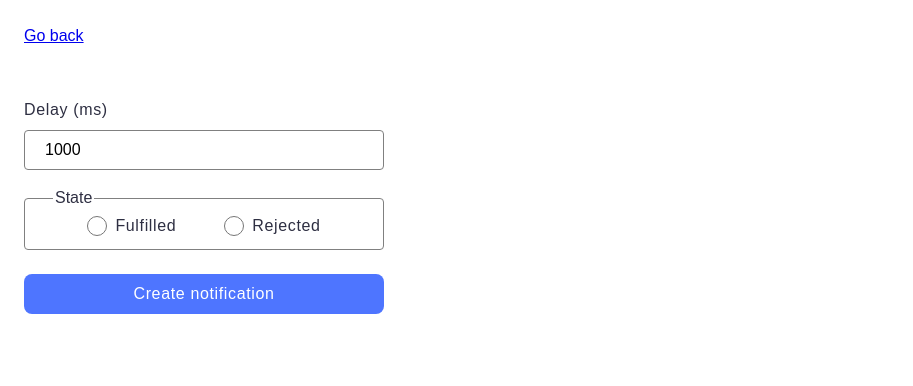
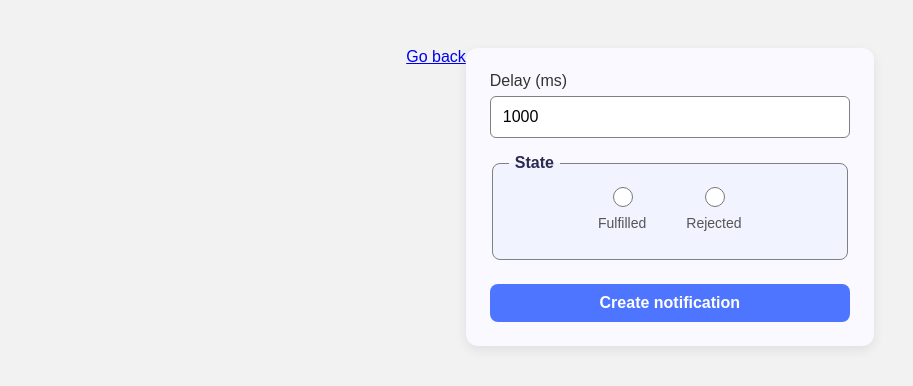
Before and after one commit to RatQ/goit-js-hw-10, a website built with Vite: page src/2-snackbar.html in a window 1280 px wide. Shown: the whole page, without its empty margins (0-913 px from the left). Built offline with nearby package versions, Linux system fonts and the light colour scheme.

Commit message:
full styles

```diff
--- a/package.json
+++ b/package.json
@@ -12,7 +12,7 @@
     "glob": "^8.1.0",
     "vite": "^4.0.5"
   },
-  "author": "Krystyna Hranovska <kr.hranovska@gmail.com>",
+  "author": "Oleksandra Koliesnikova <alyakolesnikova7@gmail.com>",
   "license": "ISC",
   "dependencies": {
     "flatpickr": "^4.6.13",
--- a/src/2-snackbar.html
+++ b/src/2-snackbar.html
@@ -5,7 +5,7 @@
     <meta http-equiv="X-UA-Compatible" content="IE=edge" />
     <meta name="viewport" content="width=device-width, initial-scale=1.0" />
     <title>Snackbar</title>
-    <link rel="stylesheet" href="./css/snackbar-styles.css" />
+    <link rel="stylesheet" href="./css/2-snackbar.css" />
   </head>
   <body>
     <a href="./index.html" class="back-link">Go back</a>
@@ -14,7 +14,6 @@
         Delay (ms)
         <input type="number" name="delay" required />
       </label>
-
       <fieldset>
         <legend>State</legend>
         <label>
@@ -26,7 +25,6 @@
           Rejected
         </label>
       </fieldset>
-
       <button type="submit">Create notification</button>
     </form>
     <script type="module" src="./js/2-snackbar.js"></script>
--- /dev/null
+++ b/src/css/1-timer.css
@@ -0,0 +1,87 @@
+body {
+  font-family: Arial, sans-serif;
+  background: #f2f2f2;
+  text-align: center;
+  padding: 40px;
+}
+
+.controls {
+  display: flex;
+  justify-content: center;
+  gap: 10px;
+  margin-bottom: 40px;
+}
+
+input {
+  display: inline-block;
+  border: 1px solid #808080;
+  border-radius: 4px;
+  outline: none;
+  font-size: 16px;
+  width: 260px;
+  height: 40px;
+  padding-left: 12px;
+}
+
+input:hover {
+  border-color: black;
+}
+
+input:disabled {
+  border-color: #ccc;
+  color: #999;
+}
+
+button {
+  border: none;
+  border-radius: 8px;
+  width: 80px;
+  height: 40px;
+  background: #4e75ff;
+  cursor: pointer;
+  color: white;
+  font-size: 16px;
+  font-weight: 500;
+  transition: 0.2s;
+}
+
+button:hover:not(:disabled) {
+  background: #6c8cff;
+}
+
+button:disabled {
+  background: #cfcfcf;
+  cursor: default;
+  color: #989898;
+}
+
+.timer {
+  display: flex;
+  flex-wrap: wrap;
+  justify-content: center;
+  gap: 18px;
+  margin-top: 30px;
+}
+
+.field {
+  display: flex;
+  flex-direction: column;
+  align-items: center;
+  background: white;
+  border: 1px solid #d1d1d1;
+  border-radius: 6px;
+  padding: 12px 18px;
+  min-width: 90px;
+}
+
+.value {
+  font-size: 32px;
+  font-weight: bold;
+}
+
+.label {
+  font-size: 14px;
+  color: #666;
+  margin-top: 6px;
+  text-transform: uppercase;
+}
--- /dev/null
+++ b/src/css/2-snackbar.css
@@ -0,0 +1,104 @@
+body {
+  font-family: Arial, sans-serif;
+  background: #f2f2f2;
+  display: flex;
+  justify-content: center;
+  padding: 40px 20px;
+}
+
+.form {
+  width: 360px;
+  padding: 24px;
+  background: #f9f9ff;
+  border-radius: 12px;
+  box-shadow: 0 4px 12px rgba(0, 0, 0, 0.08);
+}
+
+label {
+  display: flex;
+  flex-direction: column;
+  gap: 6px;
+  font-size: 16px;
+  margin-bottom: 16px;
+  color: #333;
+}
+
+fieldset {
+  display: flex;
+  justify-content: center;
+  align-items: center;
+  gap: 40px;
+  padding: 12px 16px;
+  border-radius: 8px;
+  border: 1px solid #808080;
+  background: #f1f3ff;
+  margin-bottom: 24px;
+  transition: border 0.2s, box-shadow 0.2s;
+}
+
+fieldset:hover {
+  border-color: #4e75ff;
+  box-shadow: 0 0 6px rgba(78, 117, 255, 0.25);
+}
+
+legend {
+  font-weight: 600;
+  font-size: 16px;
+  color: #2b2b52;
+  padding: 0 6px;
+}
+
+fieldset label {
+  display: flex;
+  align-items: center;
+  gap: 8px;
+  font-size: 14px;
+  color: #555;
+}
+
+input[type="number"] {
+  height: 40px;
+  border: 1px solid #808080;
+  border-radius: 6px;
+  padding: 0 12px;
+  font-size: 16px;
+  outline: none;
+}
+
+input[type="number"]:hover {
+  border-color: #4e75ff;
+  box-shadow: 0 0 6px rgba(78, 117, 255, 0.2);
+}
+
+input[name="state"] {
+  width: 20px;
+  height: 20px;
+  cursor: pointer;
+}
+
+button {
+  width: 100%;
+  padding: 10px 0;
+  border: none;
+  border-radius: 8px;
+  background-color: #4e75ff;
+  color: white;
+  font-size: 16px;
+  font-weight: 600;
+  cursor: pointer;
+  transition: 0.2s;
+}
+
+button:hover:not(:disabled) {
+  background-color: #6c8cff;
+  transform: translateY(-1px);
+  box-shadow: 0 4px 8px rgba(78, 117, 255, 0.3);
+}
+
+button:disabled {
+  background-color: #cfcfcf;
+  color: #989898;
+  cursor: default;
+  transform: none;
+  box-shadow: none;
+}
--- a/src/css/basic.css
+++ b/src/css/basic.css
@@ -1,7 +1,6 @@
 * {
   box-sizing: border-box;
 }
-
 body {
   margin: 0 auto;
   background-color: #fff;
@@ -10,12 +9,10 @@ body {
   line-height: 1.5;
   color: #2e2f42;
 }
-
 .back-link {
   display: block;
   margin-bottom: 50px;
 }
-
 .page-link {
   font-size: 40px;
 }
--- a/src/css/snackbar-styles.css
+++ /dev/null
@@ -1,81 +0,0 @@
-@import url('basic.css');
-
-.form {
-  width: 360px;
-}
-
-label {
-  display: flex;
-  flex-direction: column;
-  gap: 8px;
-  font-size: 16px;
-  line-height: 1.5;
-  letter-spacing: 0.04em;
-}
-
-fieldset label {
-  flex-direction: row;
-  align-items: center;
-  height: 32px;
-}
-
-fieldset {
-  display: flex;
-  gap: 48px;
-  padding: 0;
-  height: 64px;
-  justify-content: center;
-  border-radius: 4px;
-  margin: 16px 0 24px 0;
-  border: 1px solid #808080;
-}
-
-legend {
-  margin-left: 28px;
-}
-
-input {
-  display: inline-block;
-  height: 40px;
-  border: 1px solid #808080;
-  border-radius: 4px;
-  outline: none;
-  font-size: 16px;
-  line-height: 1.5;
-}
-
-input[name='delay'] {
-  padding-left: 20px;
-}
-
-input[name='state'] {
-  resize: none;
-  height: 20px;
-  width: 20px;
-  margin: 0;
-}
-
-input:hover,
-fieldset:hover {
-  border-color: black;
-}
-
-button {
-  display: block;
-  border: none;
-  cursor: pointer;
-  border-radius: 8px;
-  padding: 8px 16px;
-  width: 100%;
-  height: 40px;
-  background-color: #4e75ff;
-  font-weight: 500;
-  font-size: 16px;
-  line-height: 1.5;
-  letter-spacing: 0.04em;
-  color: #fff;
-}
-
-button:hover {
-  background-color: #6c8cff;
-}
--- a/src/css/timer-styles.css
+++ /dev/null
@@ -1,76 +0,0 @@
-@import url('basic.css');
-
-input {
-  display: inline-block;
-  border: 1px solid #808080;
-  border-radius: 4px;
-  outline: none;
-  font-size: 16px;
-  letter-spacing: 0.04em;
-  width: 272px;
-  height: 40px;
-  padding-left: 16px;
-  margin-right: 8px;
-}
-
-input:hover {
-  border-color: black;
-}
-
-input:active {
-  border-color: #4e75ff;
-}
-
-input:disabled {
-  border-color: #cfcfcf;
-  color: #989898;
-}
-
-button {
-  display: inline-block;
-  border: none;
-  cursor: pointer;
-  border-radius: 8px;
-  padding: 8px 16px;
-  width: 75px;
-  height: 40px;
-  background-color: #4e75ff;
-  font-weight: 500;
-  font-size: 16px;
-  line-height: 1.5;
-  letter-spacing: 0.04em;
-  color: #fff;
-}
-
-button:hover {
-  background-color: #6c8cff;
-}
-
-button:disabled {
-  background-color: #cfcfcf;
-  color: #989898;
-}
-
-.timer {
-  display: flex;
-  gap: 24px;
-  margin-top: 26px;
-}
-
-.field {
-  display: flex;
-  flex-direction: column;
-  align-items: center;
-}
-
-.value {
-  font-size: 40px;
-  line-height: 1.2;
-  letter-spacing: 0.04em;
-}
-
-.label {
-  font-size: 16px;
-  line-height: 1.5;
-  text-transform: uppercase;
-}
--- a/src/js/2-snackbar.js
+++ b/src/js/2-snackbar.js
@@ -6,7 +6,6 @@ import checkIcon from '../img/check.svg';
 const form = document.querySelector('form');
 const delayInput = document.querySelector('input[name="delay"]');
 const stateInputs = document.querySelectorAll('input[name="state"]');
-
 delayInput.step = 1000;
 delayInput.min = 1000;
 delayInput.value = 1000;
```
Also changed, not shown: src/1-timer.html (+1 -1 lines), src/index.html (+1 -1 lines).
